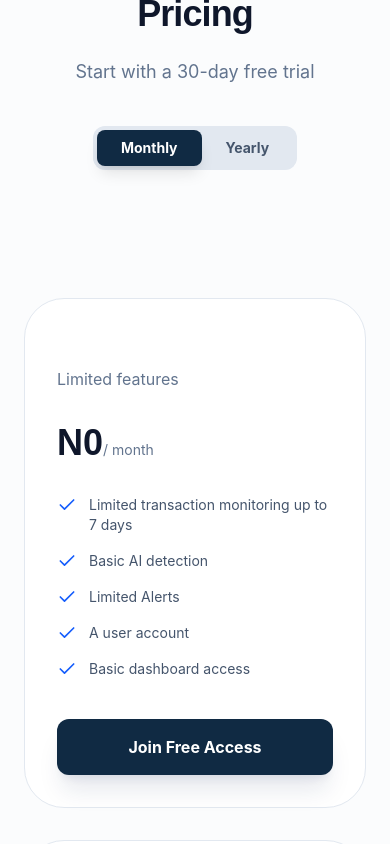
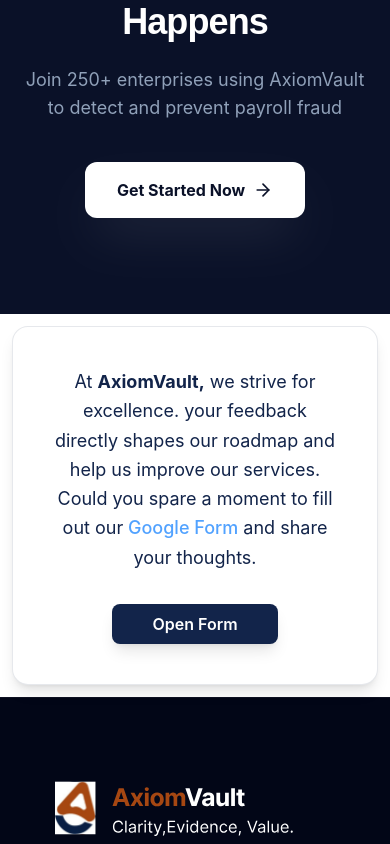
Before and after one commit to AxiomVault01/AxiomVault-landing-page-, a React (Vite) app: page / in a window 390 px wide. Shown: the part 10000-10844 px from the top of the page. Built offline with nearby package versions, Linux system fonts and the light colour scheme.

Commit message:
removed the pricing

```diff
--- a/src/App.jsx
+++ b/src/App.jsx
@@ -26,7 +26,7 @@ function App() {
         <WhyChooseUs />
         <Industries />
         <Testimonials />
-        <Pricing />
+        {/* <Pricing /> */}
         <CTASection />
         {/* <WaitlistForm /> */}
         <GoogleFormCTASection />
--- a/src/components/Footer.tsx
+++ b/src/components/Footer.tsx
@@ -7,7 +7,7 @@ export default function Footer() {
         <div className="flex flex-col md:flex-row justify-between items-center gap-12 mb-16">
           <div className="flex flex-col items-center md:items-start gap-4">
              <div className="">
-              <img src="/Logo1.png" loading='lazy' alt="axiomvault logo" className='w-70'/>
+              <img src="/logo.svg" loading='lazy' alt="axiomvault logo" className='w-70'/>
             </div>
             <p className="text-sm max-w-xs text-center md:text-left">
               Advanced AI-powered fraud detection for the modern financial landscape.
--- a/src/components/Navbar.tsx
+++ b/src/components/Navbar.tsx
@@ -16,7 +16,7 @@ export default function Navbar() {
     { name: 'Product', href: '#features' },
     { name: 'Solutions', href: '#solutions' },
     { name: 'Testimonials', href: '#testimonials' },
-    { name: 'Pricing', href: '#pricing' },
+    // { name: 'Pricing', href: '#pricing' },
   ];
 
   return (
--- a/src/components/Testimonials.tsx
+++ b/src/components/Testimonials.tsx
@@ -38,7 +38,7 @@ export default function Testimonials() {
           </p>
         </div>
 
-        <div className="grid md:grid-cols-3 gap-8">
+        <div className="grid md:grid-cols-1 lg:grid-cols-3 gap-8">
           {testimonials.map((item, index) => (
             <motion.div
               key={item.author}
```
